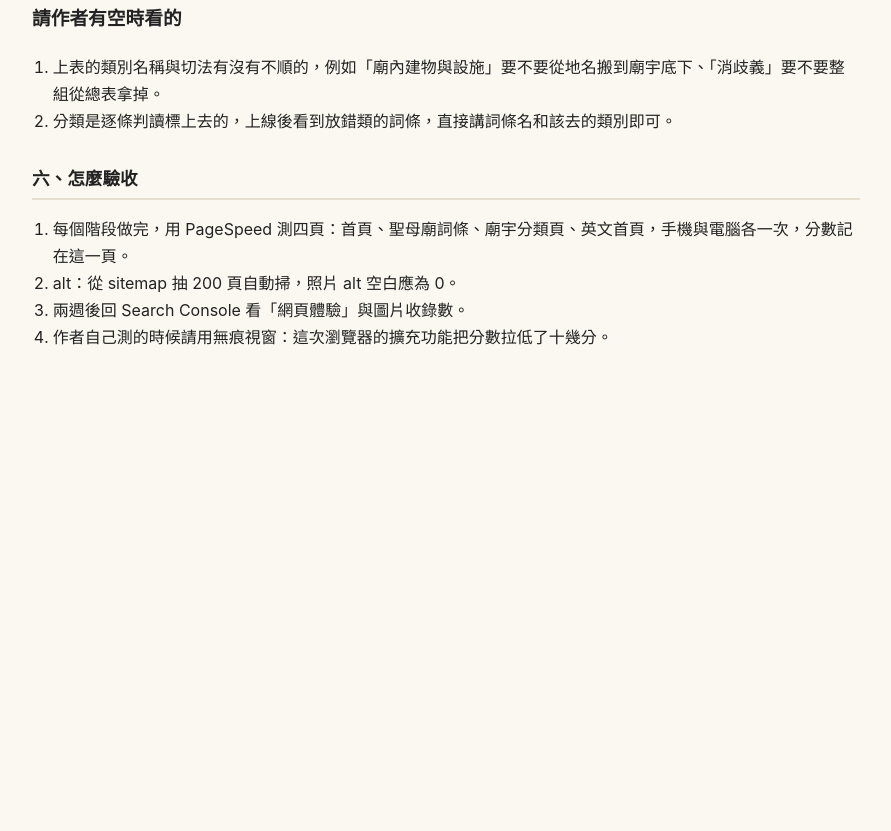
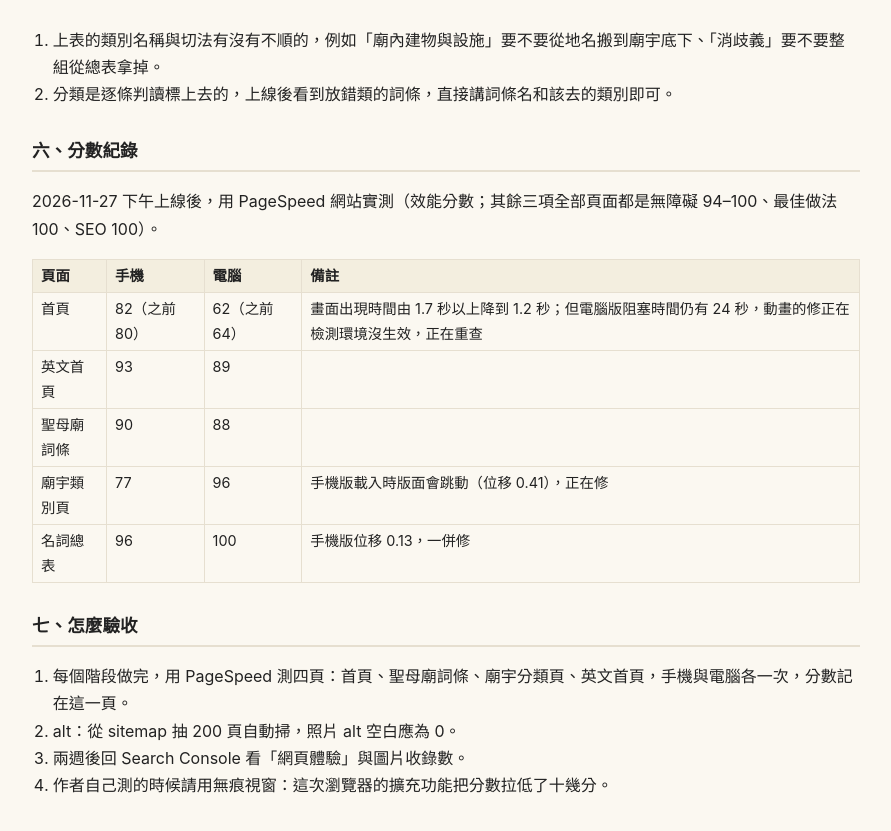
Before and after one commit to ken158ken/tucheng_dev, a plain HTML site: page 網站營運/2026-11-27_SEO與速度改善計畫.html in a window 1280 px wide. Shown: the part 4617-5448 px from the top of the page, without its empty margins (194-1085 px from the left). Before the commit the page ends 5000 px from the top, so only its background shows below. Drawn offline with Linux system fonts and the light colour scheme.

Commit message:
交接網頁：PageSpeed 上線後實測分數
Co-Authored-By: Claude <noreply@anthropic.com>

```diff
--- a/網站營運/2026-11-27_SEO與速度改善計畫.html
+++ b/網站營運/2026-11-27_SEO與速度改善計畫.html
@@ -109,7 +109,7 @@ nav.jump{position:sticky;top:0;z-index:5;background:var(--bg);padding:8px 0;disp
 <li><b>物種類別頁還有 2.6 MB</b>：「依科」有兩百多個小組。要再減得把這個分法改成文字列或拿掉。</li>
 <li><b>要不要再加類別</b>：人物身分加「帝王與鄭氏家族、原住民頭目、通事翻譯、運動員」、年代加「明代以前」、機構加「武館與陣頭館」；廟宇性質九成是庄廟，要不要拆出香科大廟與角頭廟。</li>
 <li><b>圖說太短</b>：鹿耳門天后宮 21 張都寫「廟內」、聖母廟 18 張「從樓上往外看」，要認得照片的人補。</li>
-<li>請用無痕視窗重測 PageSpeed（首頁、聖母廟詞條、廟宇類別頁、英文首頁），分數告訴 Claude 記在第六節。</li>
+
 </ol>
 
 <h2 id="split">五、每一類怎麼再分（重新檢視）</h2>
@@ -143,7 +143,16 @@ nav.jump{position:sticky;top:0;z-index:5;background:var(--bg);padding:8px 0;disp
 <li>分類是逐條判讀標上去的，上線後看到放錯類的詞條，直接講詞條名和該去的類別即可。</li>
 </ol>
 
-<h2 id="check">六、怎麼驗收</h2>
+<h2 id="score">六、分數紀錄</h2>
+<p>2026-11-27 下午上線後，用 PageSpeed 網站實測（效能分數；其餘三項全部頁面都是無障礙 94–100、最佳做法 100、SEO 100）。</p>
+<table><tr><th>頁面</th><th>手機</th><th>電腦</th><th>備註</th></tr>
+<tr><td>首頁</td><td>82（之前 80）</td><td>62（之前 64）</td><td>畫面出現時間由 1.7 秒以上降到 1.2 秒；但電腦版阻塞時間仍有 24 秒，動畫的修正在檢測環境沒生效，正在重查</td></tr>
+<tr><td>英文首頁</td><td>93</td><td>89</td><td></td></tr>
+<tr><td>聖母廟詞條</td><td>90</td><td>88</td><td></td></tr>
+<tr><td>廟宇類別頁</td><td>77</td><td>96</td><td>手機版載入時版面會跳動（位移 0.41），正在修</td></tr>
+<tr><td>名詞總表</td><td>96</td><td>100</td><td>手機版位移 0.13，一併修</td></tr></table>
+
+<h2 id="check">七、怎麼驗收</h2>
 <ol>
 <li>每個階段做完，用 PageSpeed 測四頁：首頁、聖母廟詞條、廟宇分類頁、英文首頁，手機與電腦各一次，分數記在這一頁。</li>
 <li>alt：從 sitemap 抽 200 頁自動掃，照片 alt 空白應為 0。</li>
```
